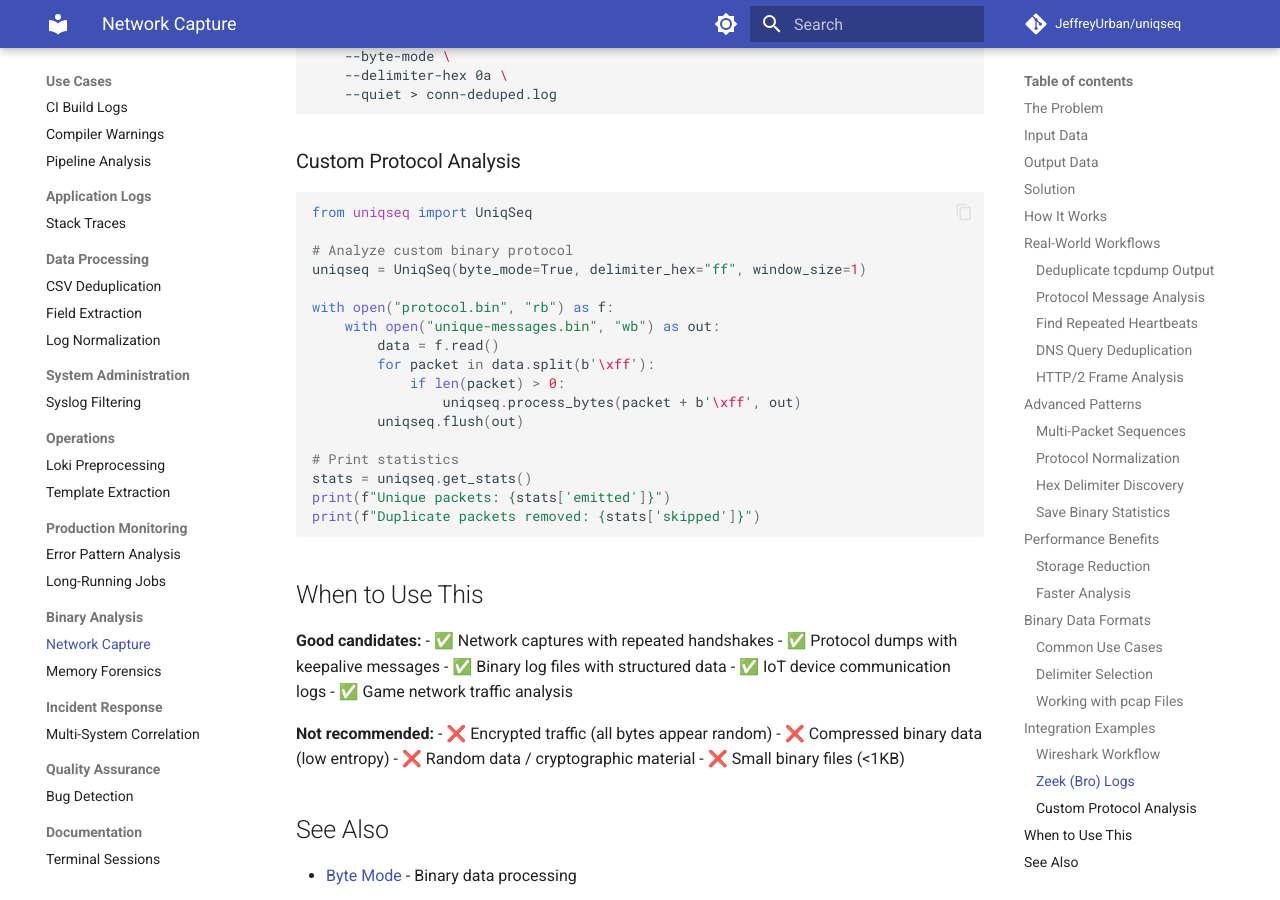
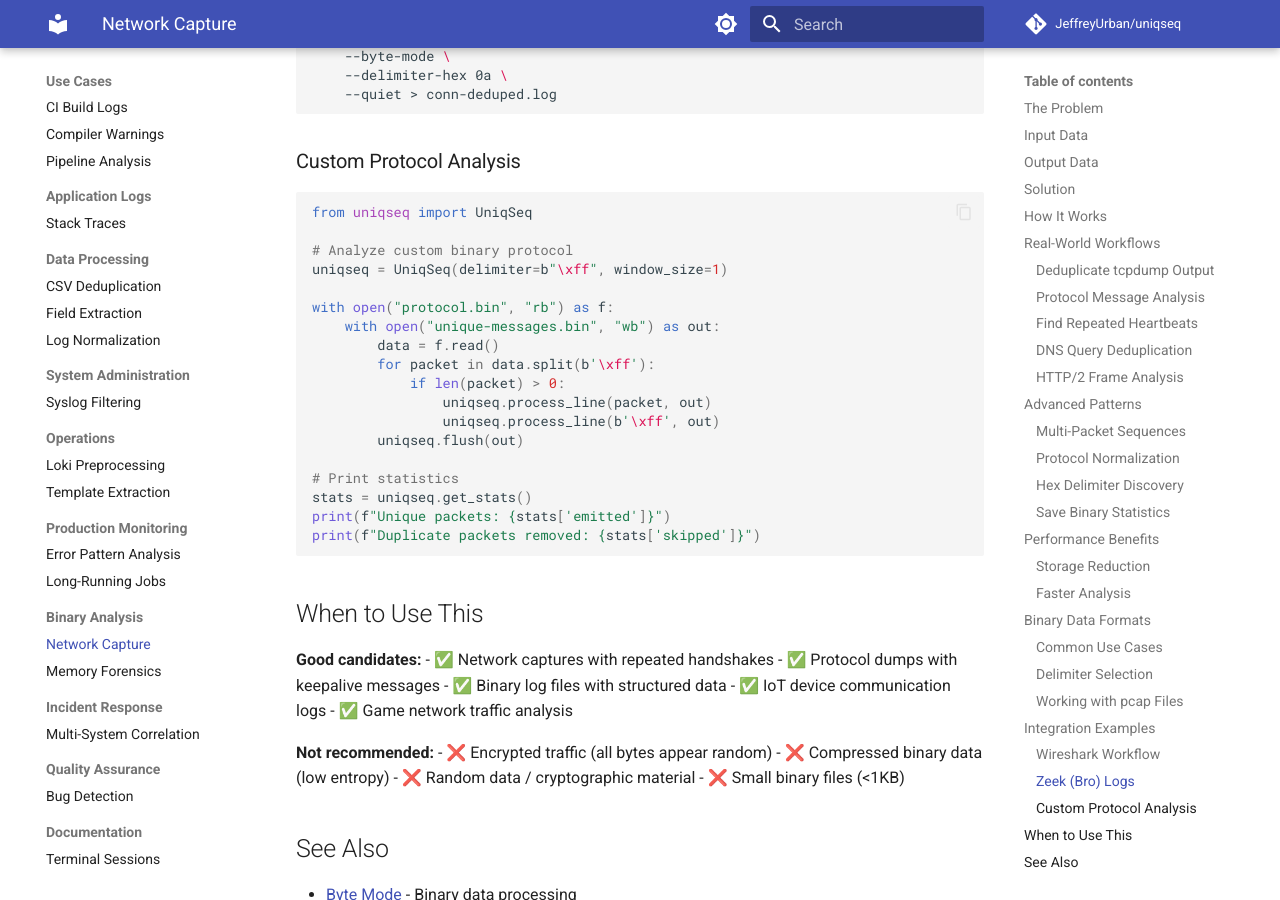
Before and after one commit to JeffreyUrban/uniqseq, an MkDocs documentation site: the page built from docs/use-cases/binary-analysis/network-capture.md, in a window 1280 px wide and 900 px high, scrolled down 6813 px. Built offline with MkDocs 1.6.1 and Material for MkDocs 9.7.7, drawn with Linux system fonts in a browser that asks for light colours; comment, search, counter and statistics services are not loaded.

Commit message:
Fix Python API examples in use case documentation
Corrects Python code examples to use the actual UniqSeq API:

**Byte mode fixes:**
- Replace non-existent `byte_mode` parameter with `delimiter=b"\x00"`
- Change `process_bytes()` calls to `process_line()` (works with both str and bytes)
- Update binary analysis examples (network-capture.md, memory-forensics.md)

**Library mode fixes:**
- Replace non-existent `library_dir` parameter with proper library API
- Add imports for `load_sequences_from_directory` and `save_sequence_file`
- Use `preloaded_sequences` parameter and `save_sequence_callback`
- Update multi-system-correlation.md with complete working example

**File reference fixes:**
- Change references from non-existent `app.log` to actual fixture `app-verbose.log`
- Update output file names to match verification markers
- Make all executable examples use actual fixture files

All examples now use the correct API and reference real fixture files
for proper Sybil testing.

🤖 Generated with [Claude Code](https://claude.com/claude-code)

Co-Authored-By: Claude <noreply@anthropic.com>

````diff
--- a/docs/use-cases/binary-analysis/network-capture.md
+++ b/docs/use-cases/binary-analysis/network-capture.md
@@ -75,11 +75,11 @@ Network packet captures contain massive amounts of repeated data:
     <!-- verify-file: output.bin expected: expected-output.bin -->
     ```python
     from uniqseq import UniqSeq
+    from io import BytesIO
 
     uniqseq = UniqSeq(
-        byte_mode=True,        # (1)!
-        delimiter_hex="00",    # (2)!
-        window_size=1,         # (3)!
+        delimiter=b"\x00",    # (1)!
+        window_size=1,        # (2)!
     )
 
     with open("network-capture.bin", "rb") as f:
@@ -87,13 +87,13 @@ Network packet captures contain massive amounts of repeated data:
             data = f.read()
             for chunk in data.split(b'\x00'):
                 if chunk:  # Skip empty chunks
-                    uniqseq.process_bytes(chunk + b'\x00', out)
+                    uniqseq.process_line(chunk, out)
+                    uniqseq.process_line(b'\x00', out)
             uniqseq.flush(out)
     ```
 
-    1. Enable binary mode for non-text data
-    2. Use null byte as packet delimiter
-    3. Deduplicate individual packets
+    1. Use bytes delimiter for binary mode
+    2. Deduplicate individual packets
 
 ## How It Works
 
@@ -345,14 +345,15 @@ uniqseq conn.log \
 from uniqseq import UniqSeq
 
 # Analyze custom binary protocol
-uniqseq = UniqSeq(byte_mode=True, delimiter_hex="ff", window_size=1)
+uniqseq = UniqSeq(delimiter=b"\xff", window_size=1)
 
 with open("protocol.bin", "rb") as f:
     with open("unique-messages.bin", "wb") as out:
         data = f.read()
         for packet in data.split(b'\xff'):
             if len(packet) > 0:
-                uniqseq.process_bytes(packet + b'\xff', out)
+                uniqseq.process_line(packet, out)
+                uniqseq.process_line(b'\xff', out)
         uniqseq.flush(out)
 
 # Print statistics
````
Also changed, not shown: docs/use-cases/binary-analysis/memory-forensics.md (+9 -9 lines), docs/use-cases/data-processing/csv-deduplication.md (+7 -5 lines), docs/use-cases/incident-response/multi-system-correlation.md (+28 -7 lines), docs/use-cases/operations/loki-preprocessing.md (+9 -13 lines).
